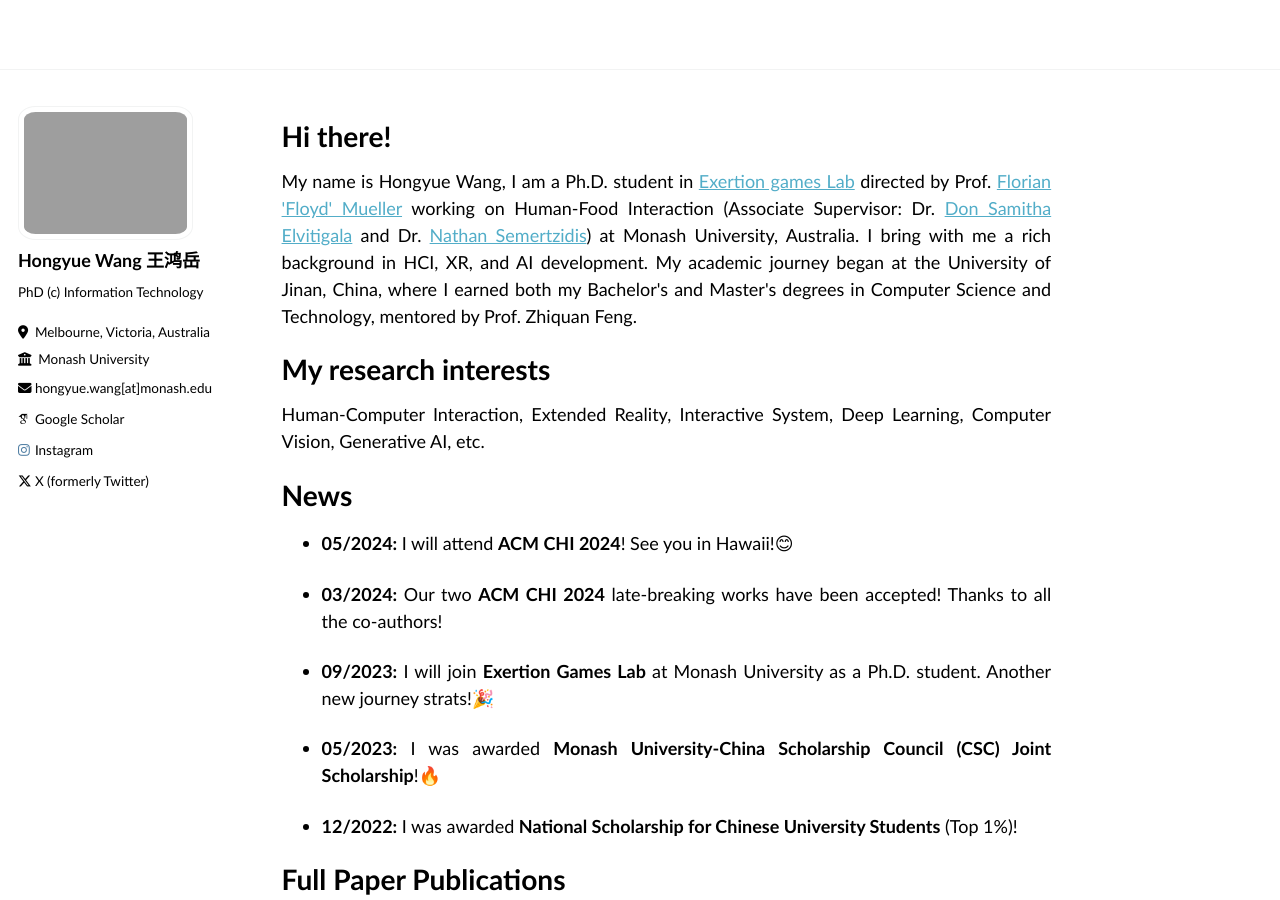
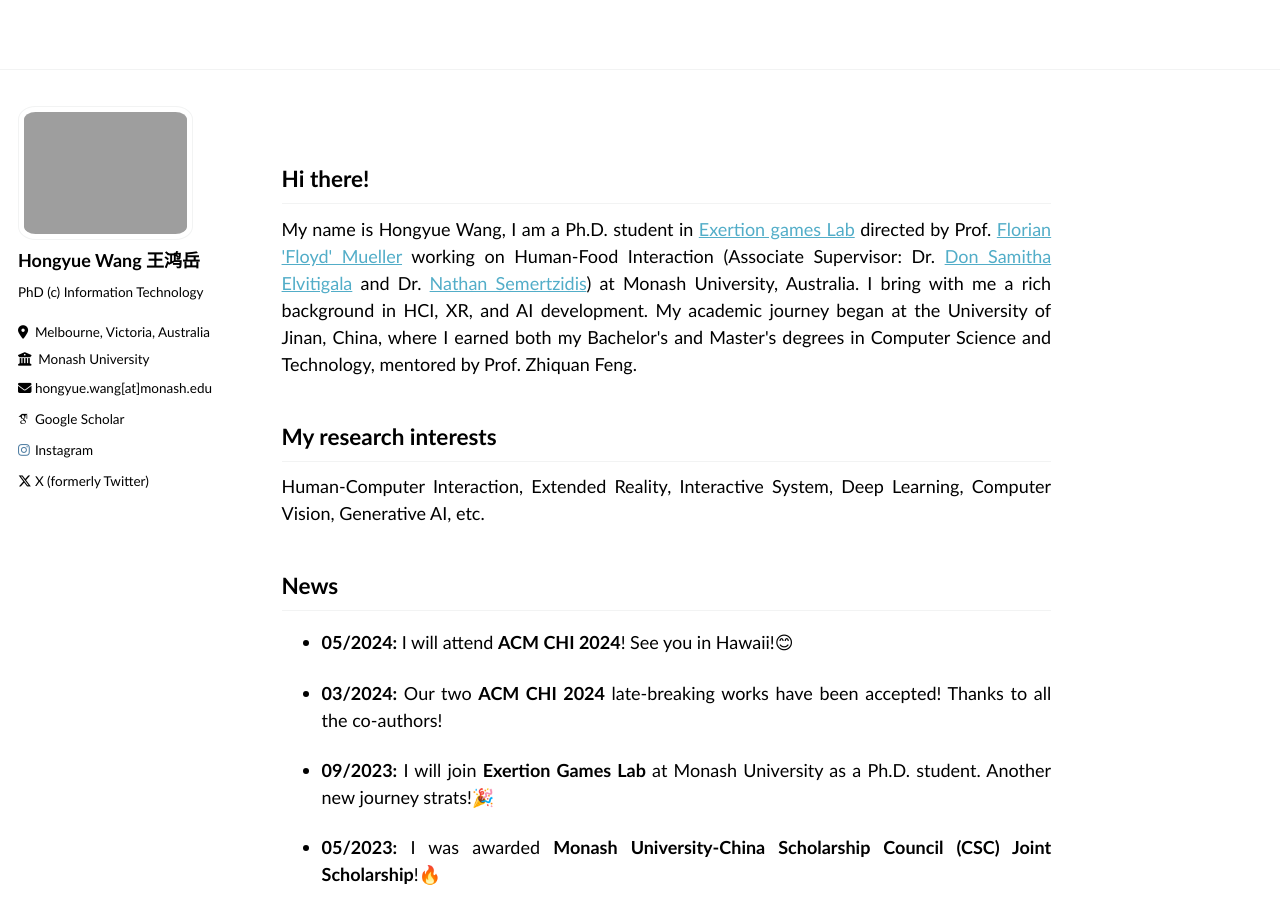
Before and after one commit to hongyue-howard-wang/hongyue-howard-wang.github.io, a Jekyll site: the page built from _pages/about.md, in a window 1280 px wide and 900 px high. Built offline with Jekyll 4.4.1, drawn with Linux system fonts in a browser that asks for light colours; nearby versions of some CDN libraries; some web fonts are replaced.

Commit message:
Update about.md

```diff
--- a/_pages/about.md
+++ b/_pages/about.md
@@ -7,17 +7,17 @@ redirect_from:
   - /about.html
 ---
 
-<h1>Hi there!</h1>
+<h2>Hi there!</h2>
 <p style="text-align:justify">
 My name is Hongyue Wang, I am a Ph.D. student in <a href="https://exertiongameslab.org/">Exertion games Lab</a> directed by Prof. <a href="https://www.florianfloydmueller.com/">Florian 'Floyd' Mueller</a> working on Human-Food Interaction (Associate Supervisor: Dr. <a href="https://samithaelvitigala.com/">Don Samitha Elvitigala</a> and Dr. <a href="https://nathansemertzidis.com/">Nathan Semertzidis</a>) at Monash University, Australia. I bring with me a rich background in HCI, XR, and AI development. My academic journey began at the University of Jinan, China, where I earned both my Bachelor's and Master's degrees in Computer Science and Technology, mentored by Prof. Zhiquan Feng.
 </p>
 
-<h1>My research interests</h1>
+<h2>My research interests</h2>
 <p style="text-align:justify">
 Human-Computer Interaction, Extended Reality, Interactive System, Deep Learning, Computer Vision, Generative AI, etc.
 </p>
 
-<h1>News</h1>
+<h2>News</h2>
 <ul>
 <li><p style="text-align:justify"><b>05/2024:</b> I will attend <b>ACM CHI 2024</b>! See you in Hawaii!😊</p></li>
 <li><p style="text-align:justify"><b>03/2024:</b> Our two <b>ACM CHI 2024</b> late-breaking works have been accepted! Thanks to all the co-authors!</p></li>
@@ -33,9 +34,6 @@ Human-Computer Interaction, Extended Reality, Interactive System, Deep Learning,
 </colgroup>
 
 <tbody style="border: none;">
-<tr>
-  <h1>Full Paper Publications</h1>
-</tr>
 
 <tr>
 <td style="border: none;" markdown="span"><img src="/images/pic2eat2.jpg" width="250"></td>
@@ -54,7 +52,9 @@ Human-Computer Interaction, Extended Reality, Interactive System, Deep Learning,
 </tbody>
 </table>
 
-<h1>Workshop Papers, Extended Abstracts, and Doctoral Consortium</h1>
+
+
+<h2>Workshop Papers, Extended Abstracts, and Doctoral Consortium</h2>
 <table style="border-collapse: collapse; border: none;">
 <colgroup>
 <col width="15%" />
```
Also changed, not shown: other parts of _pages/about.md (+1 -0 lines).
